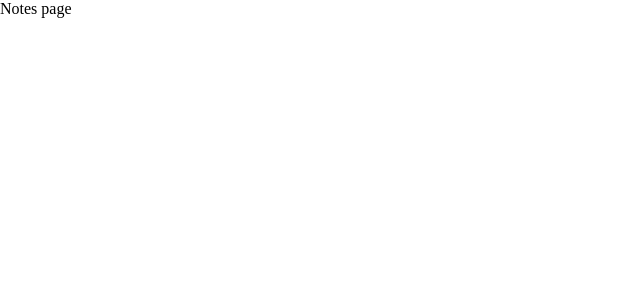
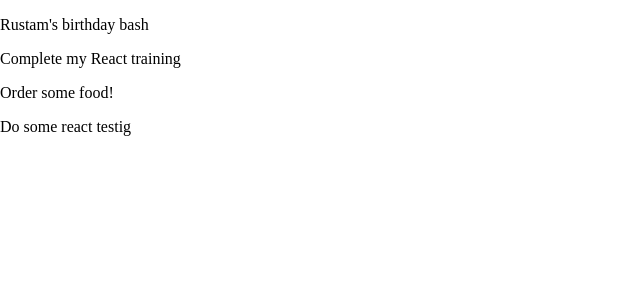
Before and after one commit to Rubick1997/mui-huge-app, a React (Create React App) app: page / in a window 1280 px wide. Shown: the top 300 px of the page, without its empty margins (0-640 px from the left). Built offline with nearby package versions, Linux system fonts and the light colour scheme; data requests are answered from the project's data file.

Commit message:
json server

```diff
--- /dev/null
+++ b/data/db.json
@@ -0,0 +1,28 @@
+{
+  "notes": [
+    {
+      "title": "Rustam's birthday bash",
+      "details": "Lorem Ipsum is simply dummy text of the printing and typesetting industry. Lorem Ipsum has been the industry's standard dummy text ever since the 1500s, when an unknown printer took a galley of type and scrambled it to make a type specimen book.",
+      "category": "reminders",
+      "id": 1
+    },
+    {
+      "title": "Complete my React training",
+      "details": "Lorem Ipsum is simply dummy text of the printing and typesetting industry. Lorem Ipsum has been the industry's standard dummy text ever since the 1500s, when an unknown printer took.",
+      "category": "work",
+      "id": 2
+    },
+    {
+      "title": "Order some food!",
+      "details": "Lorem Ipsum is simply dummy text of the printing and typesetting industry. Lorem Ipsum has been the industry's standard dummy text ever since the 1500s, when an unknown printer took a galley of type and scrambled it to make a type specimen book.\nLorem Ipsum is simply dummy text of the printing and typesetting industry. Lorem Ipsum has been the industry's standard dummy text ever since the 1500s, when an unknown printer took a galley of type and scrambled it to make a type specimen book.",
+      "category": "todos",
+      "id": 3
+    },
+    {
+      "title": "Do some react testig",
+      "details": "Do this today",
+      "category": "work",
+      "id": 4
+    }
+  ]
+}
--- a/src/pages/Create.js
+++ b/src/pages/Create.js
@@ -13,6 +13,7 @@
 	makeStyles,
 } from "@material-ui/core";
 import { KeyboardArrowRight } from "@material-ui/icons";
+import { useHistory } from "react-router";
 
 const useStyles = makeStyles({
 	field: {
@@ -24,6 +25,7 @@
 
 export default function Create() {
 	const classes = useStyles();
+	const history = useHistory();
 	const {
 		title,
 		setTitle,
@@ -46,7 +48,13 @@
 		!details && setDetailsError(true);
 
 		if (title && details) {
-			console.log(title, details);
+			fetch(" http://localhost:8000/notes", {
+				method: "POST",
+				headers: { "Content-type": "application/json" },
+				body: JSON.stringify({ title, details, category }),
+			}).then(() => {
+				history.push("/");
+			});
 		}
 	};
 
--- a/src/pages/Notes.js
+++ b/src/pages/Notes.js
@@ -1,9 +1,19 @@
-import React from 'react'
+import React, { useEffect, useState } from "react";
 
 export default function Notes() {
-  return (
-    <div>
-      Notes page
-    </div>
-  )
+	const [notes, setNotes] = useState([]);
+
+	useEffect(() => {
+		fetch("http://localhost:8000/notes")
+			.then((response) => response.json())
+			.then((data) => setNotes(data));
+	},[]);
+
+	return (<div>
+    {notes.map(note =>(
+      <p key={note.id} >
+        {note.title}
+      </p>
+    ))}
+  </div>)
 }
```
